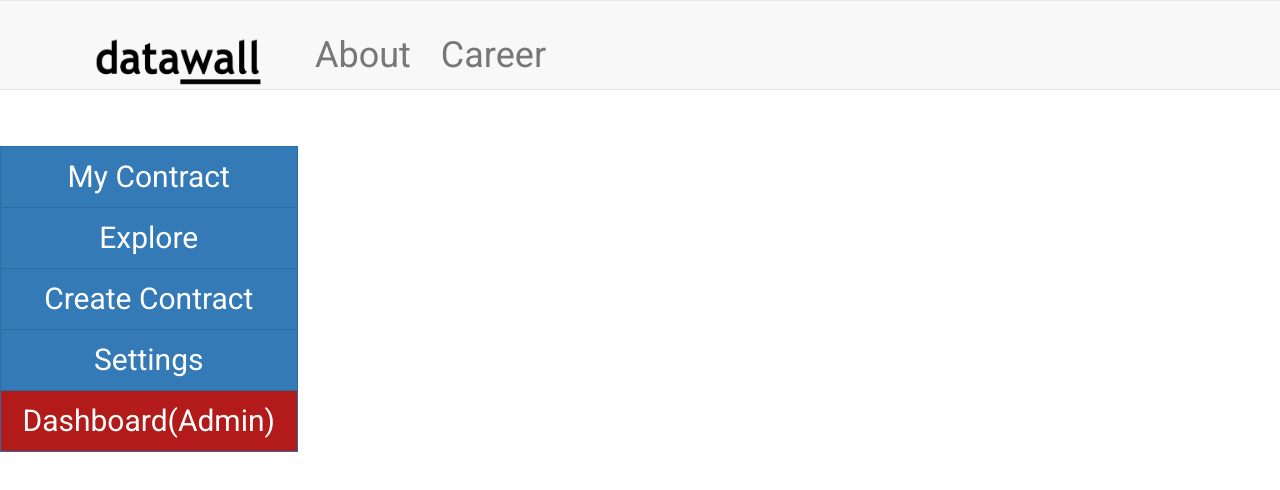
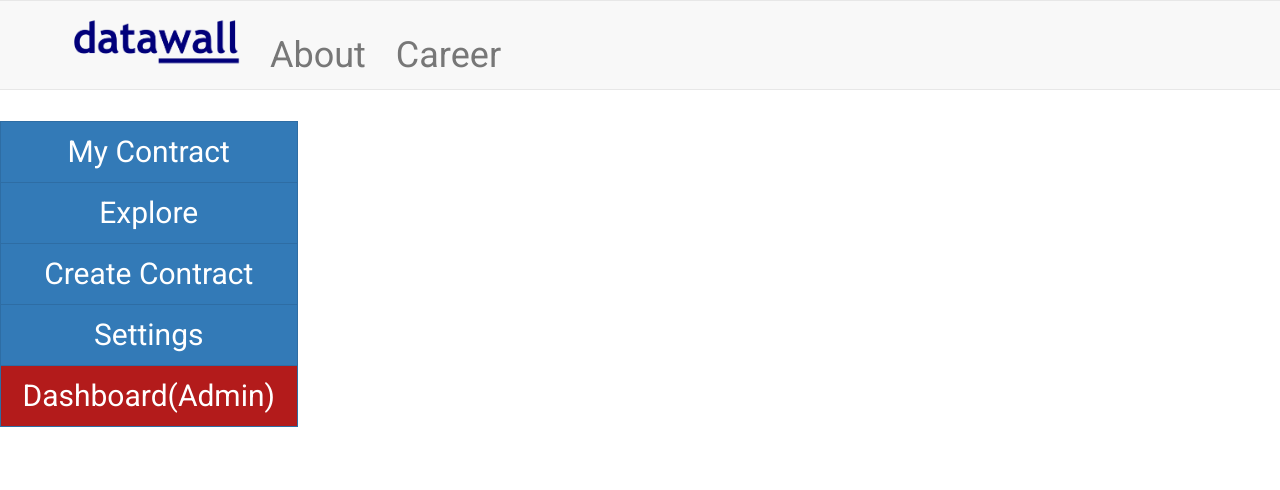
Before and after one commit to anthonytec2/datawall, a React (Create React App) app in the folder frontend/: page / in a window 1280 px wide. Shown: the top 490 px of the page. Built offline with nearby package versions, Linux system fonts and the light colour scheme; no server answers.

Commit message:
More changes to logo

```diff
--- a/frontend/src/components/navBar.js
+++ b/frontend/src/components/navBar.js
@@ -11,8 +11,8 @@ class MyNavBar extends Component {
           <Navbar.Header>
             <Navbar.Brand>
             <img
-              style={{width: 245, height: 125}}
-              src={require('./datawall_black.png')} />
+              style={{width: 200, height: 80}}
+              src={require('./datawall_blue.png')} />
             </Navbar.Brand>
           </Navbar.Header>
           <Nav>
```
Also changed, not shown: frontend/src/components/datawall_black2.png (added), frontend/src/components/datawall_blue.png.
